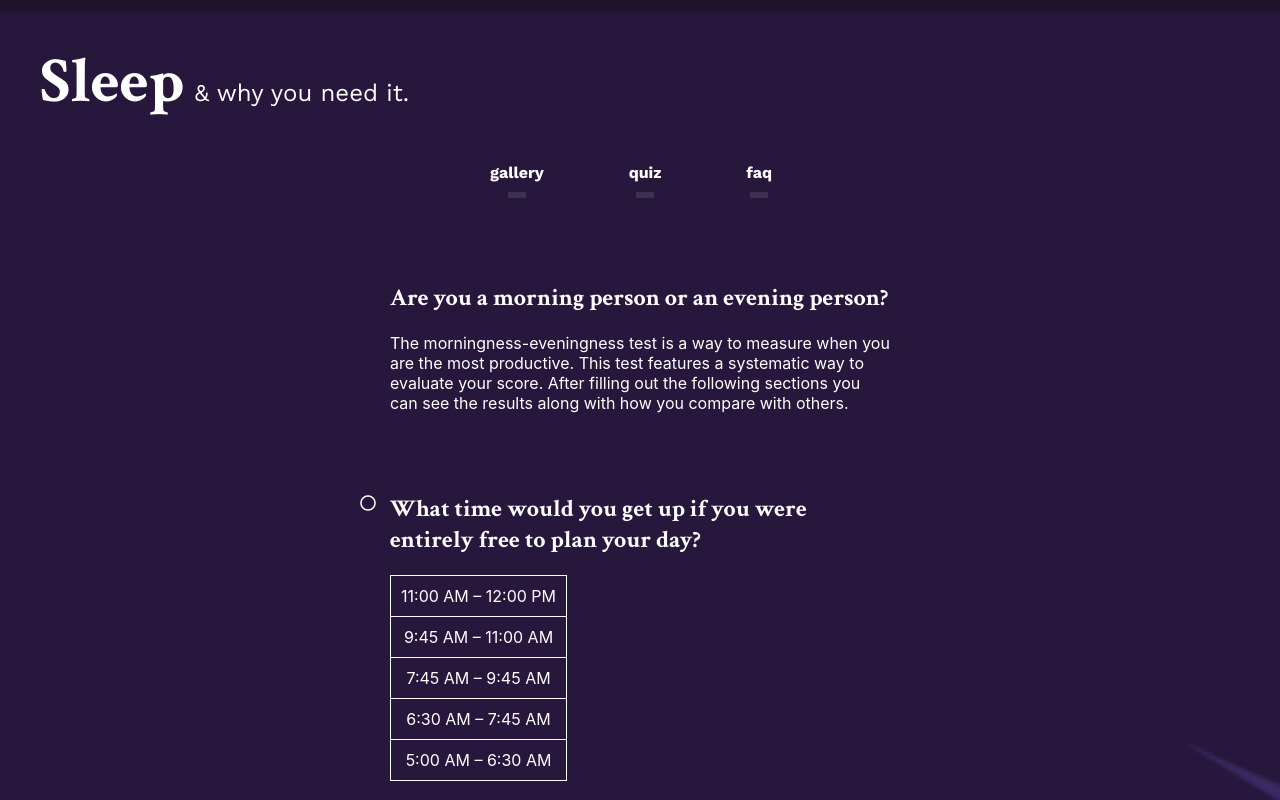
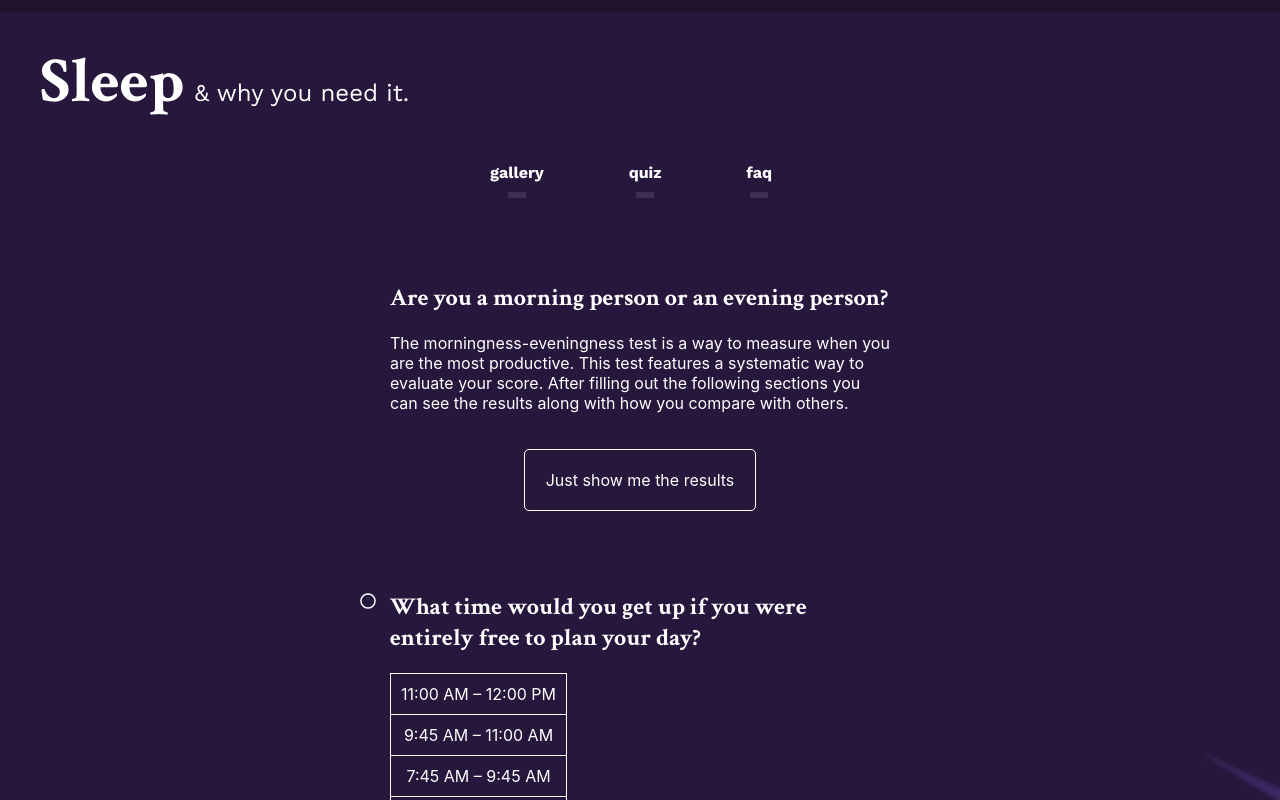
Before and after one commit to Justinzh1/sleep, a React (Create React App) app: page /quiz in a window 1280 px wide. Shown: the top 800 px of the page. Built offline with nearby package versions, Linux system fonts and the light colour scheme.

Commit message:
Add button

```diff
--- a/src/components/quiz/Quiz.css
+++ b/src/components/quiz/Quiz.css
@@ -58,6 +58,22 @@ g {
 	margin-bottom: -30px;
 }
 
+.quiz-button {
+	border: 1.5px solid white;
+	margin: 0 auto;
+	width: 190px;
+	border-radius: 5px;
+	padding: 20px;
+	text-align: center;
+	transition: 500ms ease-out;
+}
+
+.quiz-button:hover {
+	background-color:white;
+	font-weight: 400 !important;
+	color: #1E122C;
+}
+
 @media only screen and (max-width: 500px) {
 	.quiz-container {
 		width: 275px;
--- a/src/components/quiz/index.js
+++ b/src/components/quiz/index.js
@@ -20,7 +20,8 @@ class Quiz extends Component {
 		let answered = new Set();
 		this.state = {
 			score: 0,
-			answered: answered
+			answered: answered,
+			force: false
 		};
 	}
 
@@ -40,8 +41,7 @@ class Quiz extends Component {
 	}
 
 	is_complete() {
-		console.log(this.state.answered.size === 19);
-		return this.state.answered.size === 19;
+		return this.state.answered.size === 19 || this.state.force;
 	}
 
 	get_questions() {
@@ -64,8 +64,18 @@ class Quiz extends Component {
 		return q;
 	}
 
+	force_show() {
+		this.setState({
+			force: !this.state.force
+		});
+	}
+
+	get_btn_text() {
+		return (this.state.force) ? "Hide results" : "Just show me the results";
+	}
+
 	get_score() {
-		if (this.state.answered.size === 19) {
+		if (this.state.answered.size === 19 || this.state.force) {
 			return (
 				<div>
 					<div className="quiz-results">
@@ -105,8 +115,20 @@ class Quiz extends Component {
 			<div className="quiz-container">
 				<h2 className="quiz-question">Are you a morning person or an evening person?</h2>
 				<p>The morningness-eveningness test is a way to measure when you are the most productive. This test features a systematic way to evaluate your score. After filling out the following sections you can see the results along with how you compare with others. </p>
+
+				<br />
+
+				<div
+					className="quiz-button"
+					onClick={() => this.force_show()}
+					>
+					{ this.get_btn_text() }
+				</div>
+
 				{this.get_score()}
+
 				{q}
+
 			</div>
 		);
 	}
```
Also changed, not shown: 1 other file (tests, documents, lock files or other folders).
